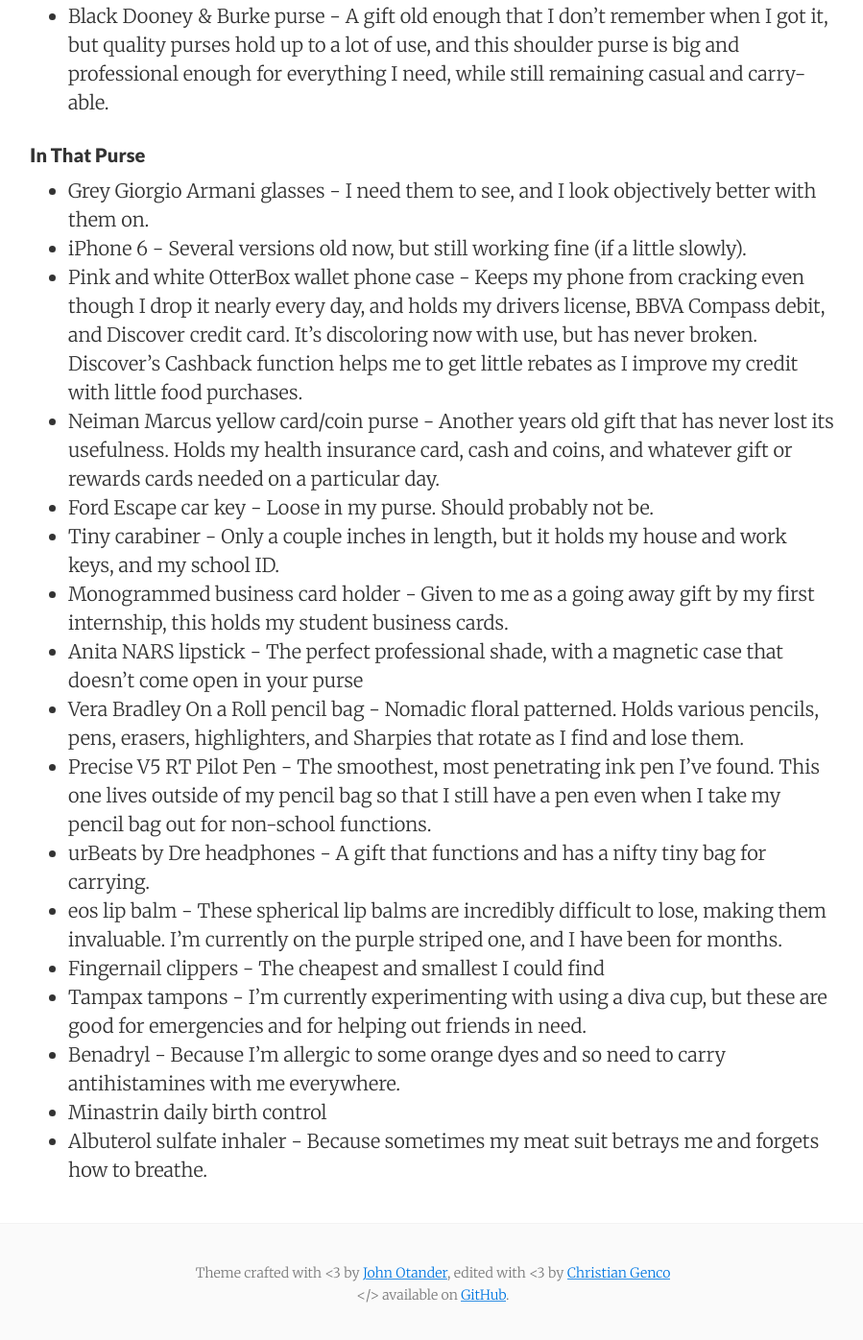
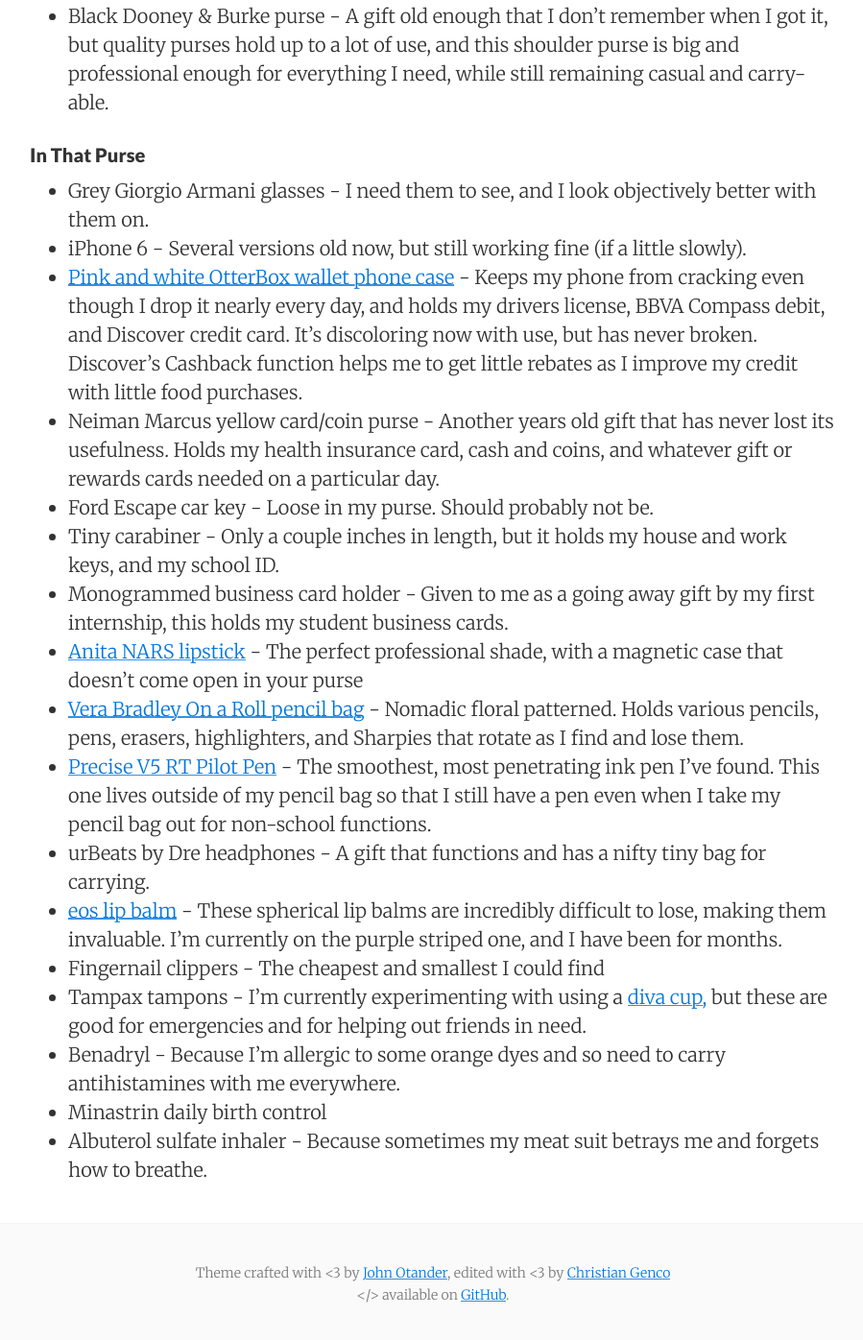
Before and after one commit to DestinyRoseMurphy/DestinyRoseMurphy.github.io, a Jekyll site: the page built from _posts/2017-10-19-Things-I-Own.md, in a window 1280 px wide and 1400 px high, scrolled down 1464 px. Shown: the top 1396 px of the window at 96% size, without its empty margins (189-1088 px from the left). Built offline with Jekyll 4.4.1, drawn with Linux system fonts in a browser that asks for light colours; part of the change alters nothing that is shown; some of the changed text lies outside the part shown.

Commit message:
Added a bunch of daily carry links

```diff
--- a/_posts/2017-10-19-Things-I-Own.md
+++ b/_posts/2017-10-19-Things-I-Own.md
@@ -19,7 +19,7 @@ All of these items survived my purging - below I detail why. If you like somethi
 * Plastic Bag of drugs, band-aids, & feminine products - Useful for emergencies as well, especially for helping others.
 * 8GB 12 Inch MacBook and charger - Owned by [a friend of mine](http://christian.gen.co/) who let me borrow it when my laptop crashed during finals.
 * BlueSky Weekly/Monthly July-June Agenda - I bought this agenda my freshman year and found it to be so perfect that I have bought an identical version every year since. It couldn't be better.
-* Decomposition Books - A stylish and environmentally friendly option for school notes. A little more expensive than a plan composition book, but worth it.
+* [Decomposition Books](http://amzn.to/2h3wYSX) - A stylish and environmentally friendly option for school notes. A little more expensive than a plan composition book, but worth it.
 * Allies bag tag - Awarded to me after my completion of Allies training to denote my official Allie status.
 
 ## My Purse
@@ -30,18 +30,18 @@ All of these items survived my purging - below I detail why. If you like somethi
 
 * Grey Giorgio Armani glasses - I need them to see, and I look objectively better with them on.
 * iPhone 6 - Several versions old now, but still working fine (if a little slowly).
-* Pink and white OtterBox wallet phone case - Keeps my phone from cracking even though I drop it nearly every day, and holds my drivers license, BBVA Compass debit, and Discover credit card. It's discoloring now with use, but has never broken. Discover's Cashback function helps me to get little rebates as I improve my credit with little food purchases.
+* [Pink and white OtterBox wallet phone case](http://amzn.to/2znYeCR) - Keeps my phone from cracking even though I drop it nearly every day, and holds my drivers license, BBVA Compass debit, and Discover credit card. It's discoloring now with use, but has never broken. Discover's Cashback function helps me to get little rebates as I improve my credit with little food purchases.
 * Neiman Marcus yellow card/coin purse - Another years old gift that has never lost its usefulness. Holds my health insurance card, cash and coins, and whatever gift or rewards cards needed on a particular day.
 * Ford Escape car key - Loose in my purse. Should probably not be.
 * Tiny carabiner - Only a couple inches in length, but it holds my house and work keys, and my school ID.
 * Monogrammed business card holder - Given to me as a going away gift by my first internship, this holds my student business cards.
-* Anita NARS lipstick - The perfect professional shade, with a magnetic case that doesn't come open in your purse
-* Vera Bradley On a Roll pencil bag - Nomadic floral patterned. Holds various pencils, pens, erasers, highlighters, and Sharpies that rotate as I find and lose them.
-* Precise V5 RT Pilot Pen - The smoothest, most penetrating ink pen I've found. This one lives outside of my pencil bag so that I still have a pen even when I take my pencil bag out for non-school functions.
+* [Anita NARS lipstick](http://amzn.to/2iRYtzb) - The perfect professional shade, with a magnetic case that doesn't come open in your purse
+* [Vera Bradley On a Roll pencil bag](http://amzn.to/2zpqNjg) - Nomadic floral patterned. Holds various pencils, pens, erasers, highlighters, and Sharpies that rotate as I find and lose them.
+* [Precise V5 RT Pilot Pen](http://amzn.to/2zpqogK) - The smoothest, most penetrating ink pen I've found. This one lives outside of my pencil bag so that I still have a pen even when I take my pencil bag out for non-school functions.
 * urBeats by Dre headphones - A gift that functions and has a nifty tiny bag for carrying.
-* eos lip balm - These spherical lip balms are incredibly difficult to lose, making them invaluable. I'm currently on the purple striped one, and I have been for months.
+* [eos lip balm](http://amzn.to/2xNEpRb) - These spherical lip balms are incredibly difficult to lose, making them invaluable. I'm currently on the purple striped one, and I have been for months.
 * Fingernail clippers - The cheapest and smallest I could find
-* Tampax tampons - I'm currently experimenting with using a diva cup, but these are good for emergencies and for helping out friends in need.
+* Tampax tampons - I'm currently experimenting with using a [diva cup,](http://amzn.to/2zqtBNt) but these are good for emergencies and for helping out friends in need.
 * Benadryl - Because I'm allergic to some orange dyes and so need to carry antihistamines with me everywhere.
 * Minastrin daily birth control
 * Albuterol sulfate inhaler - Because sometimes my meat suit betrays me and forgets how to breathe.
```
